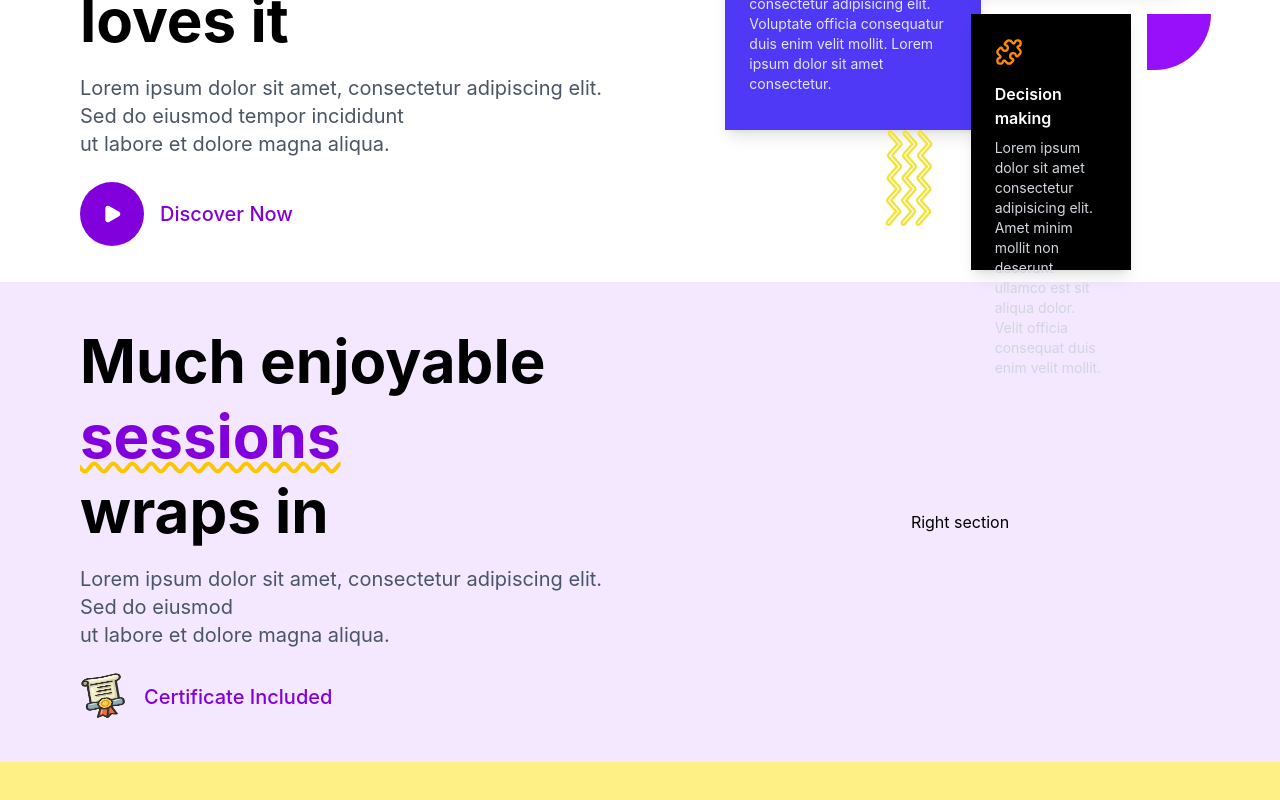
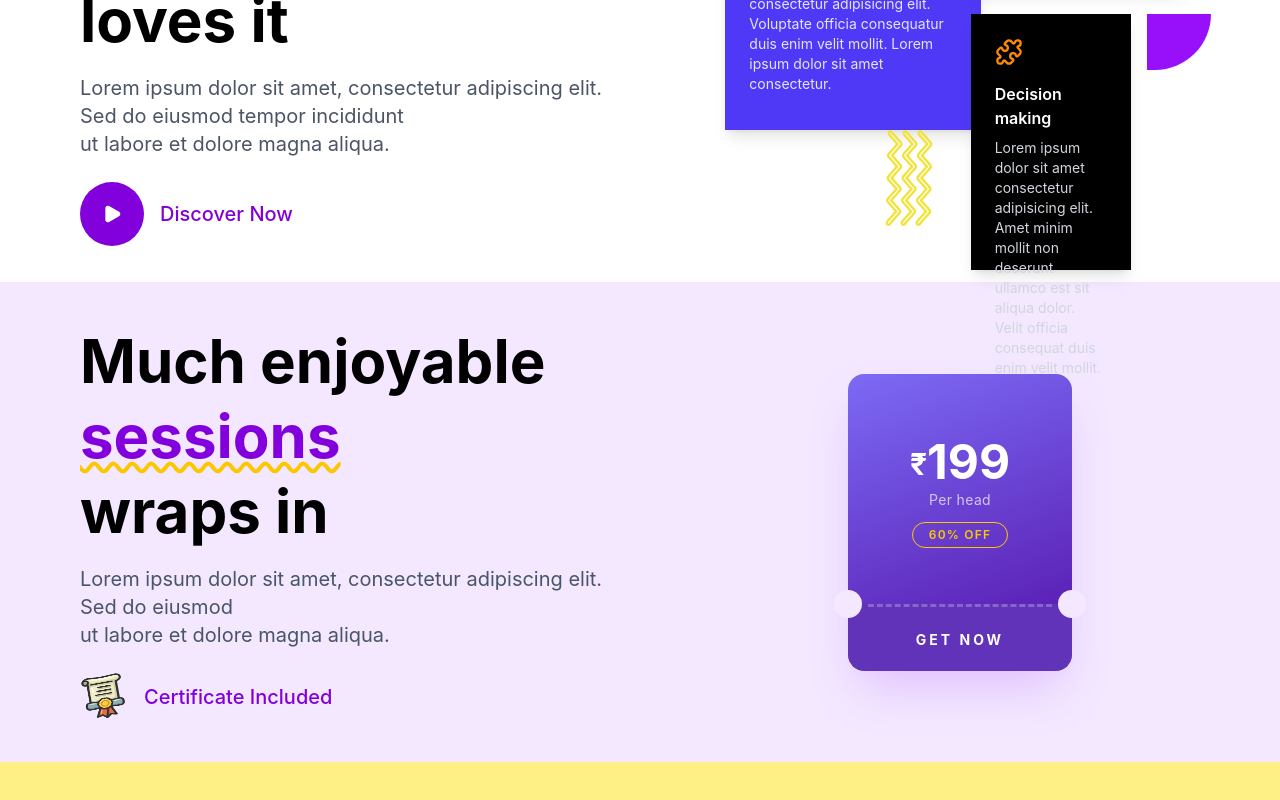
Before and after one commit to aaananddd/yellow-fish, a React (Vite) app: page / in a window 1280 px wide. Shown: the part 358-1158 px from the top of the page. Built offline with nearby package versions, Linux system fonts and the light colour scheme.

Commit message:
Added Home page 2 component.

```diff
--- a/src/components/home2/index.jsx
+++ b/src/components/home2/index.jsx
@@ -1,4 +1,3 @@
-import { AwardIcon } from "lucide-react";
 import Certificate from "../../assets/certificate.png";
 import React from "react";
 
@@ -19,7 +18,7 @@ const Homepage2 = () => {
           <div>
             <p className="text-xl  text-gray-600 mt-4">
               Lorem ipsum dolor sit amet, consectetur adipiscing elit. Sed do
-              eiusmod  <br /> ut labore et dolore magna aliqua.
+              eiusmod <br /> ut labore et dolore magna aliqua.
             </p>
           </div>
           <div className="mt-6 flex items-center space-x-4">
@@ -36,9 +35,50 @@ const Homepage2 = () => {
         </div>
       </div>
       <div className="w-1/2 bg-purple-100 flex items-center justify-center">
-        Right section
+          <div className="w-56 rounded-2xl overflow-visible shadow-2xl shadow-purple-400/40 font-sans">
+            {/* Top Section */}
+            <div
+              className="relative text-center px-6 pt-16 pb-14 rounded-t-2xl"
+              style={{
+                background: "linear-gradient(160deg, #7c6af5 0%, #5b21b6 100%)",
+              }}
+            >
+              <div className="text-white text-5xl font-bold">
+                <span className="text-3xl align-top mt-2 inline-block">₹</span>
+                199
+              </div>
+              <div className="text-white/70 text-sm mt-1 tracking-wide">
+                Per head
+              </div>
+              <div className="inline-block mt-3 border border-yellow-400 text-yellow-400 text-xs font-semibold tracking-widest px-4 py-1 rounded-full">
+                60% OFF
+              </div>
+
+              {/* Notches */}
+              <div className="absolute -bottom-3.5 -left-3.5 w-7 h-7 rounded-full bg-purple-100" />
+              <div className="absolute -bottom-3.5 -right-3.5 w-7 h-7 rounded-full bg-purple-100" />
+            </div>
+
+            {/* Dashed Divider */}
+            <div
+              className="flex items-center px-5 py-0"
+              style={{ background: "#6033b8" }}
+            >
+              <div className="flex-1 border-t-3 border-dashed border-white/25 my-0" />
+            </div>
+
+            {/* Bottom Section */}
+            <div
+              className="text-center py-5 rounded-b-2xl"
+              style={{ background: "#6033b8" }}
+            >
+              <button className="text-white text-sm font-bold tracking-[3px] bg-transparent border-none cursor-pointer">
+                GET NOW
+              </button>
+            </div>
+          </div>
+        </div>
       </div>
-    </div>
   );
 };
 
```
